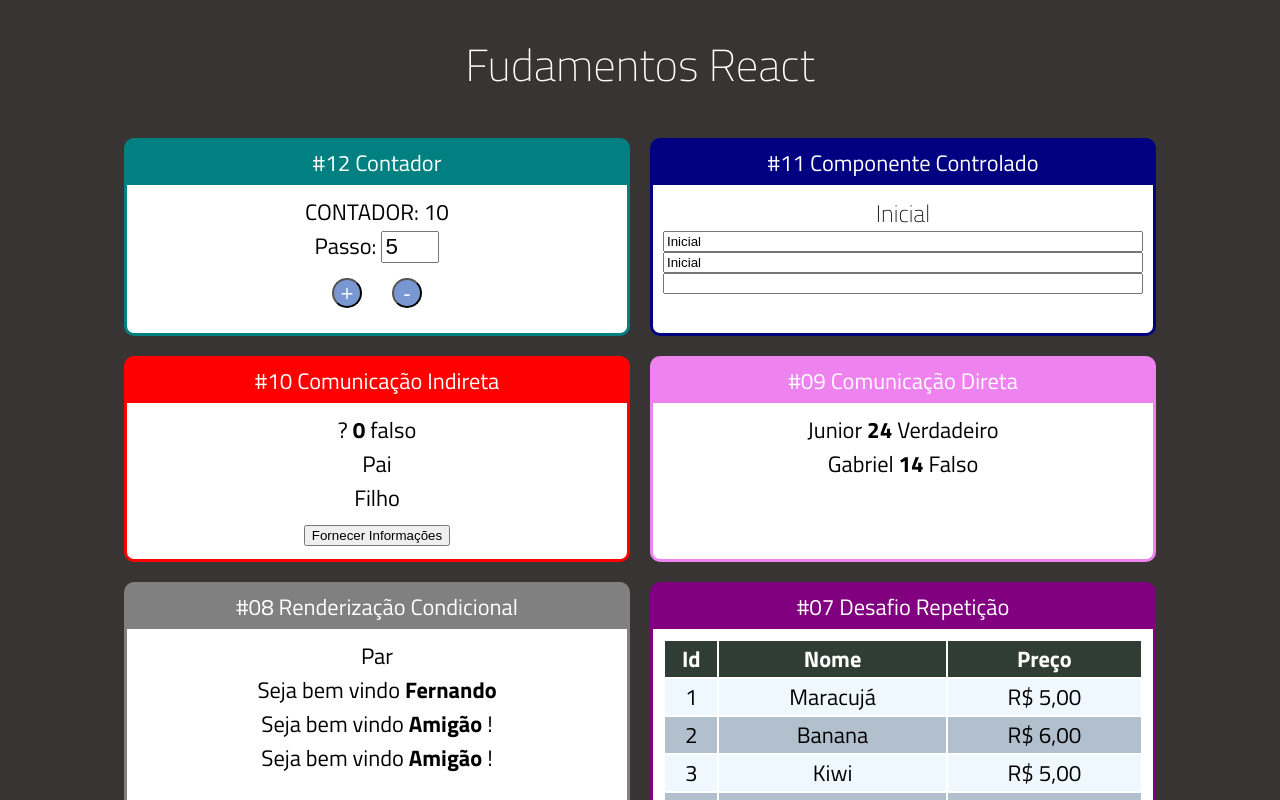
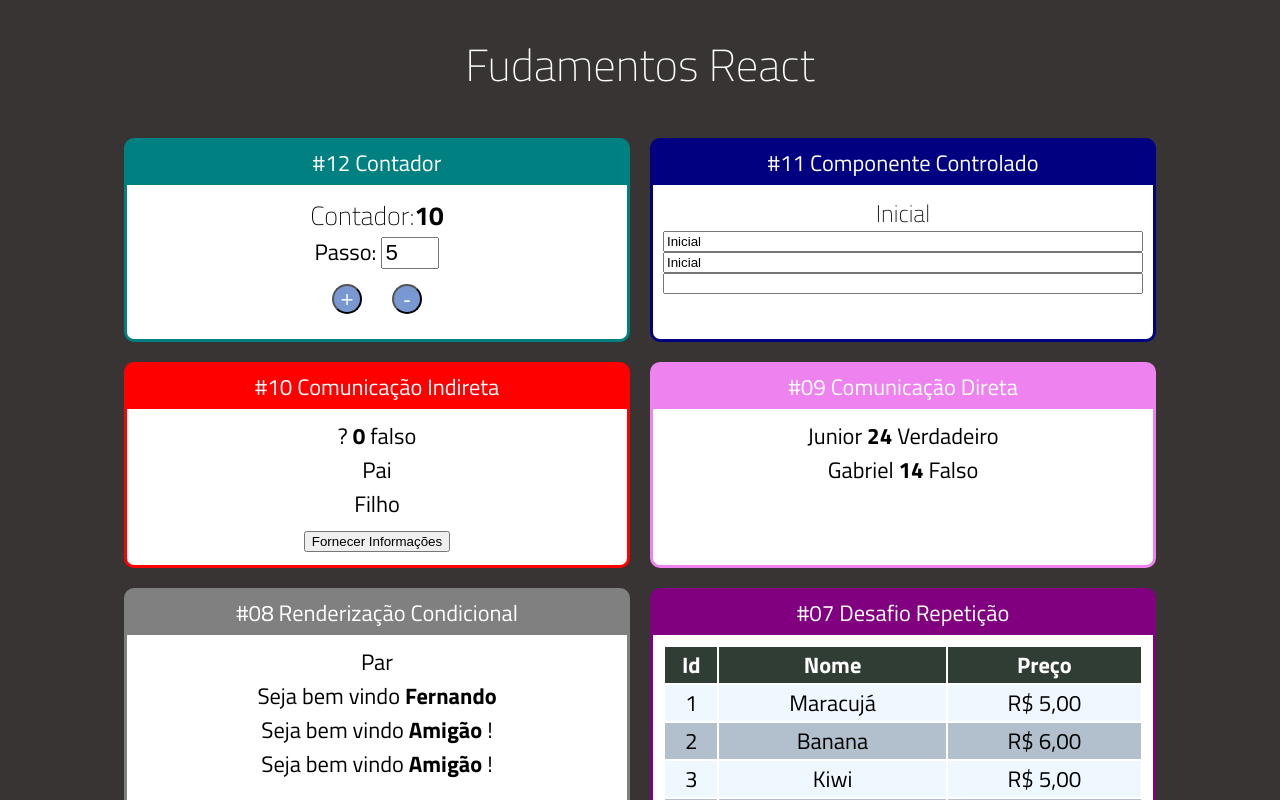
Before and after one commit to caiquewin/LearnReact, a React (Create React App) app: page / in a window 1280 px wide. Shown: the top 800 px of the page. Built offline with nearby package versions, Linux system fonts and the light colour scheme.

Commit message:
adicionando componentes separa para cada funcionalidade

```diff
--- /dev/null
+++ b/src/components/contador/Botoes.jsx
@@ -0,0 +1,12 @@
+import React from "react";
+
+export default (props) => {
+
+    return(
+        <div>
+            <button onClick={props.somar}>+</button>
+            <button onClick={props.subtrair}>-</button>
+            </div>
+    )
+
+}
--- a/src/components/contador/Cotnador.jsx
+++ b/src/components/contador/Cotnador.jsx
@@ -1,5 +1,8 @@
 import './Contador.css'
 import React, { Component } from "react";
+import Display from './Display'
+import Botoes from './Botoes'
+import PassoForm from './PassoForm'
 
 class Contador extends Component {
   state = {
@@ -29,18 +32,9 @@
   render() {
     return (
       <div className='Contador'>
-        <div>CONTADOR: {this.state.numero}</div>
-        <label>
-            <div>
-                <label htmlFor="passoInput">Passo: </label>
-                <input id="passoInput" type="number"
-                value={this.state.passo}
-                onChange={this.setPasso}
-                />
-            </div>
-        </label>
-        <button onClick={this.somar}>+</button>
-        <button onClick={(_) => this.subtrair()}>-</button>
+        <Display numero={this.state.numero}/>
+        <PassoForm passo={this.state.passo} setPasso={this.setPasso}/>
+        <Botoes somar={this.somar} subtrair={(_) => this.subtrair()}/>
       </div>
     );
   }
--- /dev/null
+++ b/src/components/contador/Display.jsx
@@ -0,0 +1,7 @@
+import React from 'react'
+
+export default props=>{
+    return(
+        <h3>Contador:<strong>{props.numero}</strong></h3>
+    )
+}
--- /dev/null
+++ b/src/components/contador/PassoForm.jsx
@@ -0,0 +1,15 @@
+import React from 'react'
+
+export default props=>{
+    return(
+        <label>
+            <div>
+                <label htmlFor="passoInput">Passo: </label>
+                <input id="passoInput" type="number"
+                value={props.passo}
+                onChange={props.setPasso}
+                />
+            </div>
+        </label>
+    )
+}
```
